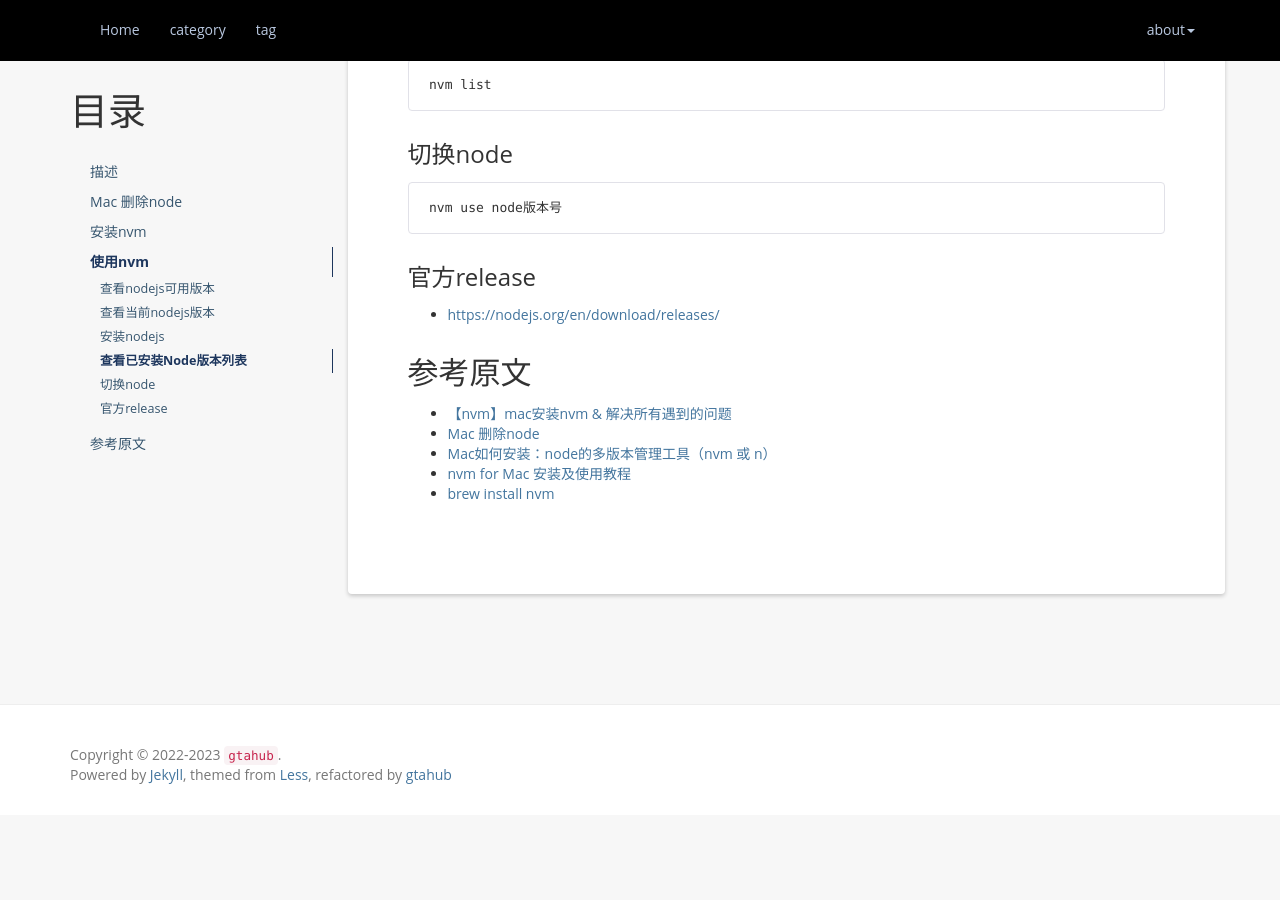
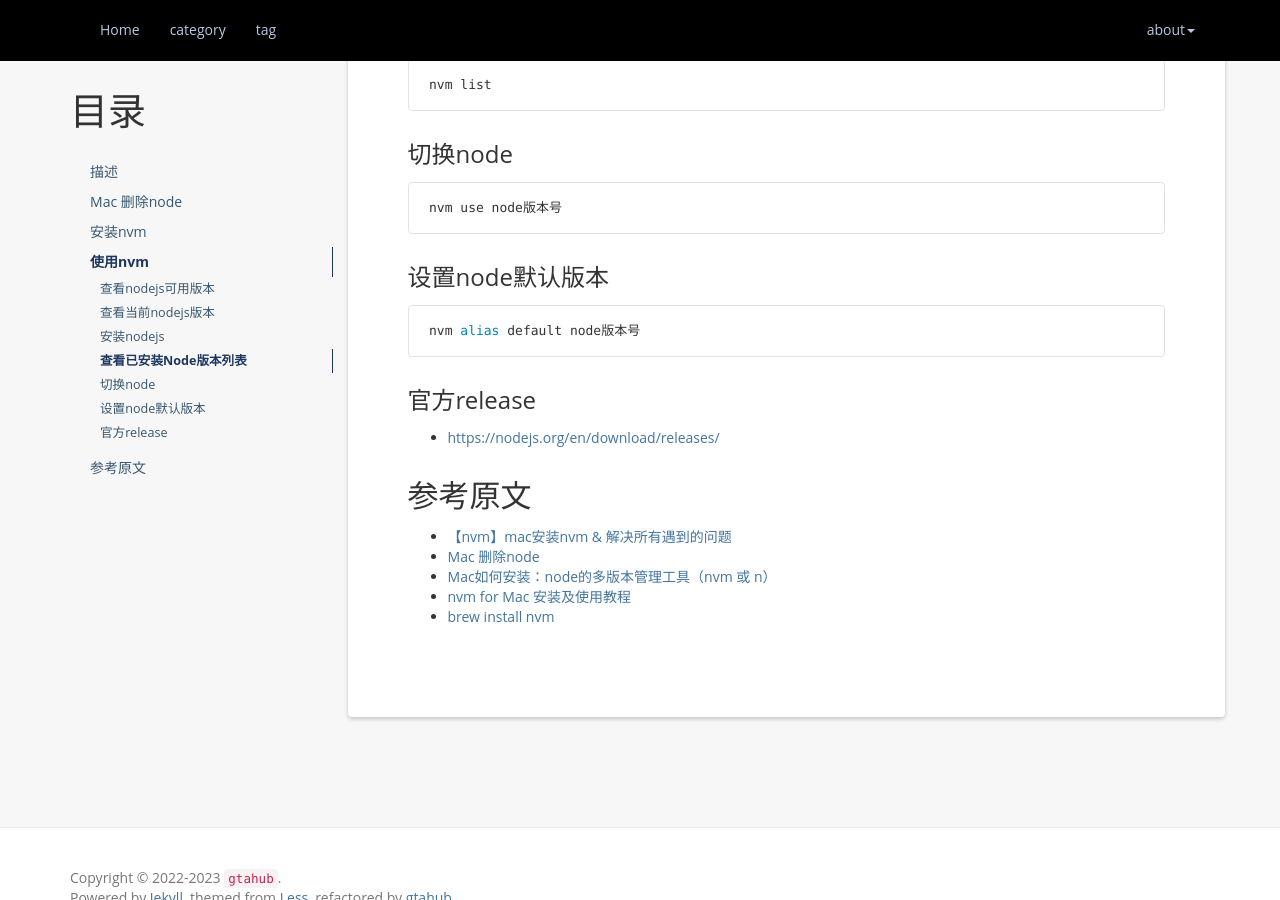
Before and after one commit to atgtahub/atgtahub.github.io, a Jekyll site: the page built from _posts/mac/install/2022-12-27-nvm-install.md, in a window 1280 px wide and 900 px high, scrolled down 2756 px. Built offline with Jekyll 4.4.1, drawn with Linux system fonts in a browser that asks for light colours; a script that is not in the unit is left out; comment, search, counter and statistics services are not loaded; before the commit the page ends 3571 px from its top, so only the background shows below that.

Commit message:
refactor(posts): 2022-12-27-nvm-install.md

````diff
--- a/_posts/mac/install/2022-12-27-nvm-install.md
+++ b/_posts/mac/install/2022-12-27-nvm-install.md
@@ -143,6 +143,12 @@ nvm list
 nvm use node版本号
 ```
 
+### 设置node默认版本
+
+```sh
+nvm alias default node版本号
+```
+
 ### 官方release
 
 - <a href="https://nodejs.org/en/download/releases/" target="_blank">https://nodejs.org/en/download/releases/</a>
````
